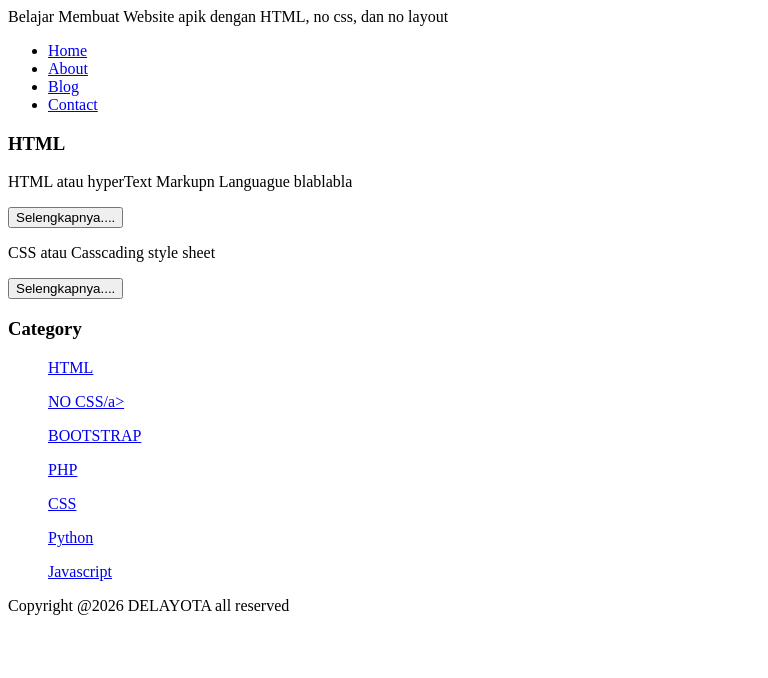
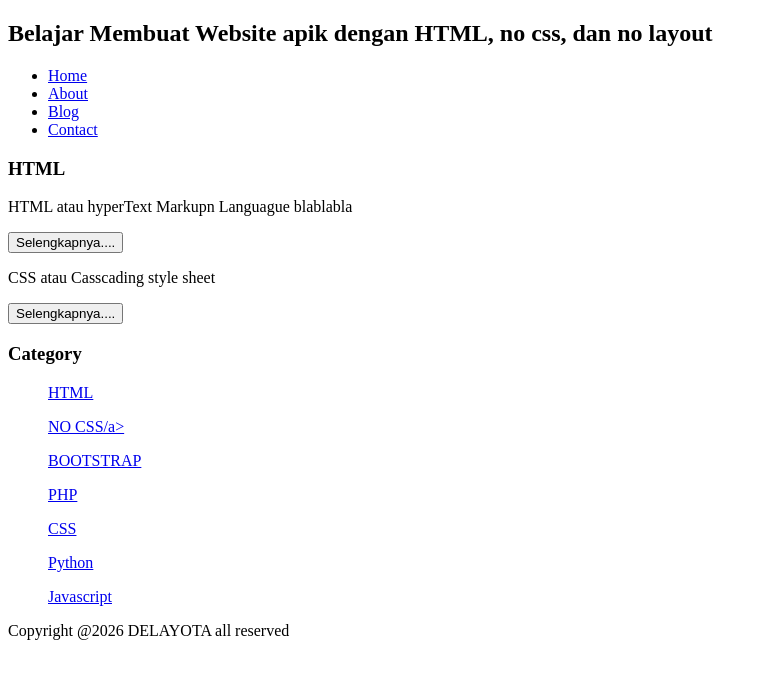
Before and after one commit to mutyahesti/mutya, a plain HTML site: page index.html in a window 1280 px wide. Shown: the whole page, without its empty margins (0-768 px from the left). Drawn offline with Linux system fonts and the light colour scheme.

Commit message:
Update index.html

```diff
--- a/index.html
+++ b/index.html
@@ -4,7 +4,8 @@
     <title>Delayota</title>
  </head>
  <body>
-  <div class="header'>
+  <div class="header">
+      <div class="jarak">
         <h2>Belajar Membuat Website apik dengan HTML, no css, dan no layout</h2>
       </div>
    </div>
```
